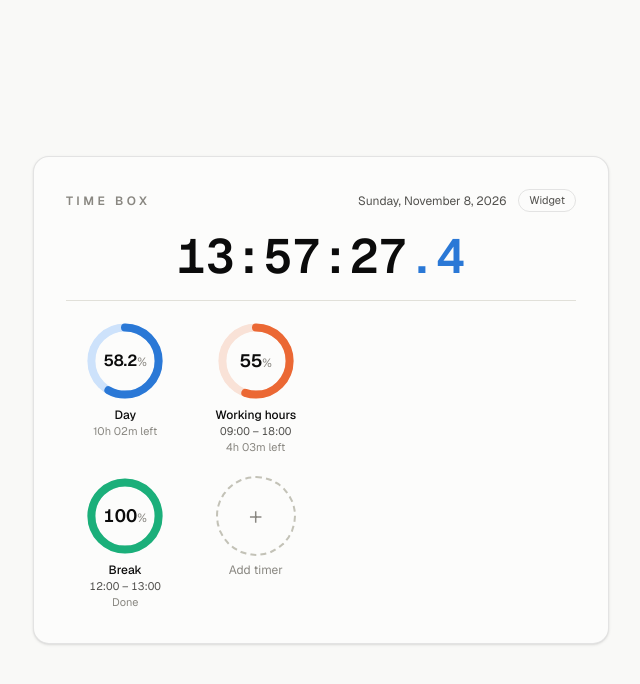
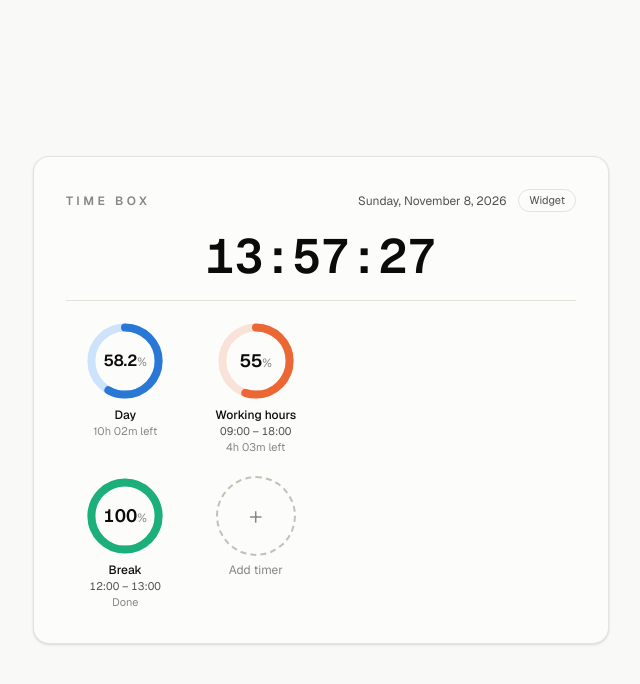
Before and after one commit to ShahzodTuraev/time-box, a Next.js app: page / in a window 1280 px wide. Shown: the top 684 px of the page, without its empty margins (319-959 px from the left). Built offline with nearby package versions, Linux system fonts and the light colour scheme.

Commit message:
Remove tenths digit from the clock
Co-Authored-By: Claude Fable 5 <noreply@anthropic.com>

```diff
--- a/app/page.tsx
+++ b/app/page.tsx
@@ -193,7 +193,6 @@ export default function Home() {
   const [draft, setDraft] = useState({ label: "", start: "09:00", end: "17:00" });
   const [isApp, setIsApp] = useState(false);
   const [showSeconds, setShowSeconds] = useState(true);
-  const [showTenth, setShowTenth] = useState(true);
   const [widgetView, setWidgetView] = useState(false);
   const [canPip, setCanPip] = useState(false);
   const [pipWin, setPipWin] = useState<Window | null>(null);
@@ -287,7 +286,7 @@ export default function Home() {
     setFormOpen(false);
   };
 
-  let clock = { hh: "--", mm: "--", ss: "--", tenth: "-" };
+  let clock = { hh: "--", mm: "--", ss: "--" };
   let dateLine = " ";
   let dayPct = 0;
   let remaining = "";
@@ -303,7 +302,6 @@ export default function Home() {
       hh: pad(h),
       mm: pad(m),
       ss: pad(s),
-      tenth: String(Math.floor(ms / 100)),
     };
     dateLine = now.toLocaleDateString("en-US", {
       weekday: "long",
@@ -319,13 +317,11 @@ export default function Home() {
     remaining = `${Math.floor(left / 3600)}h ${pad(Math.floor((left % 3600) / 60))}m left`;
   }
 
-  // Clock segments: clicking ":ss" hides the seconds and tenths together,
-  // clicking ".t" hides only the tenths, and clicking the remaining clock
-  // brings everything back.
-  const allShown = showSeconds && showTenth;
+  // Clock segments: clicking ":ss" hides the seconds, and clicking the
+  // remaining clock brings them back.
+  const allShown = showSeconds;
   const showAll = () => {
     setShowSeconds(true);
-    setShowTenth(true);
   };
   const clockDigits = (
     <>
@@ -340,18 +336,6 @@ export default function Home() {
           className="cursor-pointer"
         >
           :{clock.ss}
-        </span>
-      )}
-      {showSeconds && showTenth && (
-        <span
-          onClick={(e) => {
-            e.stopPropagation();
-            setShowTenth(false);
-          }}
-          title="Click to hide tenths"
-          className="cursor-pointer text-(--accent)"
-        >
-          .{clock.tenth}
         </span>
       )}
     </>
```
